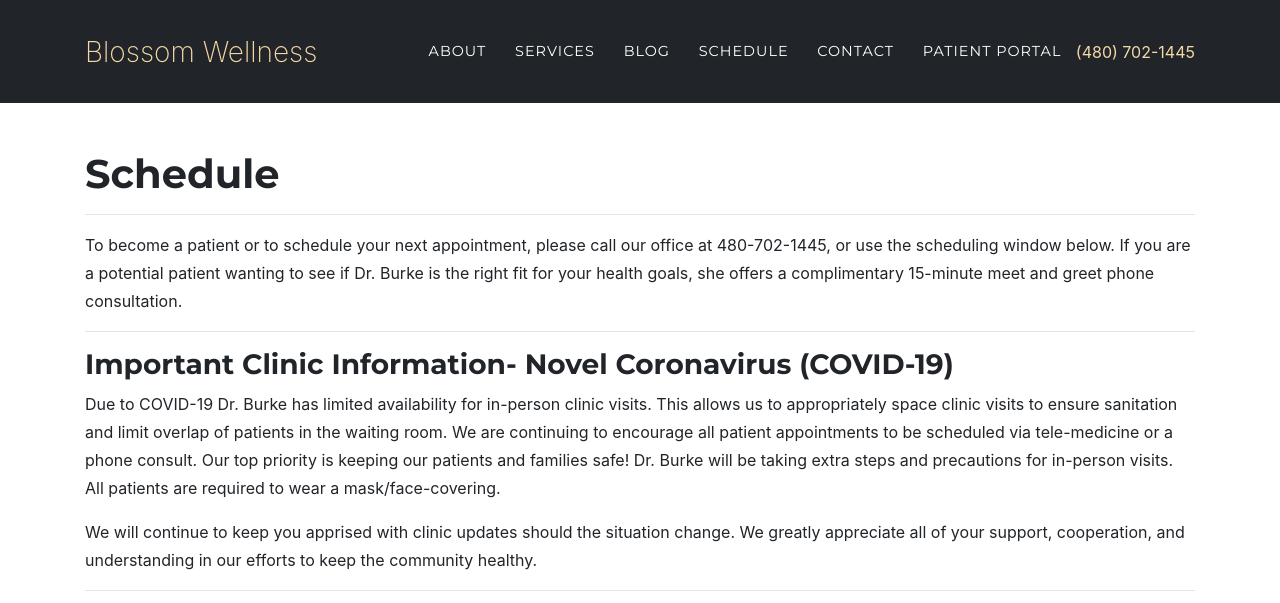
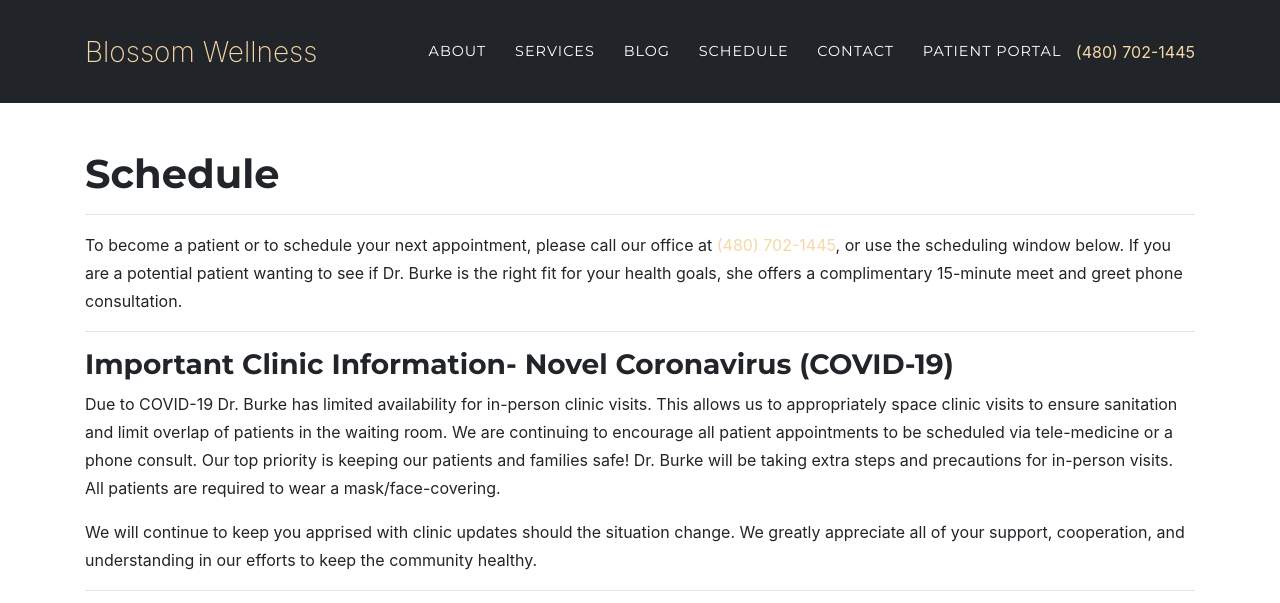
Before and after one commit to kburke8/drtaraburke, a Jekyll site: the page built from book.md, in a window 1280 px wide and 900 px high, cut to the strip 0-603 px from the top of the window. Built offline with Jekyll 4.4.1, drawn with Linux system fonts in a browser that asks for light colours; nearby versions of some CDN libraries; some web fonts are replaced; library files that are not in the unit come from our copies; a script that is not in the unit is left out; part of the change alters nothing that is shown.

```diff
--- a/_includes/footer.html
+++ b/_includes/footer.html
@@ -15,7 +15,7 @@
           <b>Phone:</b>
         </div>
         <div>
-          (480) 702-1445
+          <a href="tel:+4807021445">(480) 702-1445</a>
         </div>
       </div>
         <span class="copyright">Copyright &copy; {{ site.title }} {{ 'now' | date: "%Y" }}</span>
--- a/book.md
+++ b/book.md
@@ -6,7 +6,7 @@ title: Schedule
 
 ***
 
-To become a patient or to schedule your next appointment, please call our office at 480-702-1445, or use the scheduling window below. If you are a potential patient wanting to see if Dr. Burke is the right fit for your health goals, she offers a complimentary 15-minute meet and greet phone consultation.
+To become a patient or to schedule your next appointment, please call our office at <a href="tel:+4807021445">(480) 702-1445</a>, or use the scheduling window below. If you are a potential patient wanting to see if Dr. Burke is the right fit for your health goals, she offers a complimentary 15-minute meet and greet phone consultation.
 
 ***
 
```
